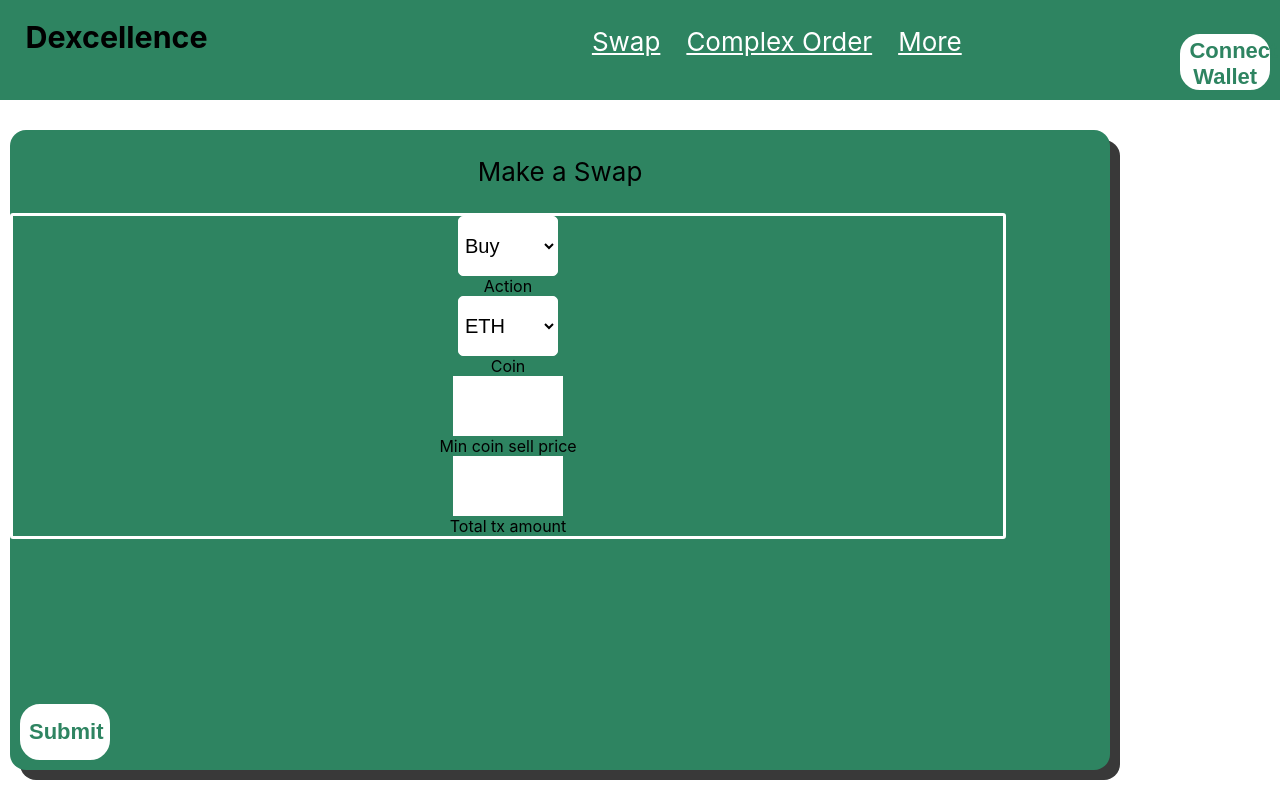
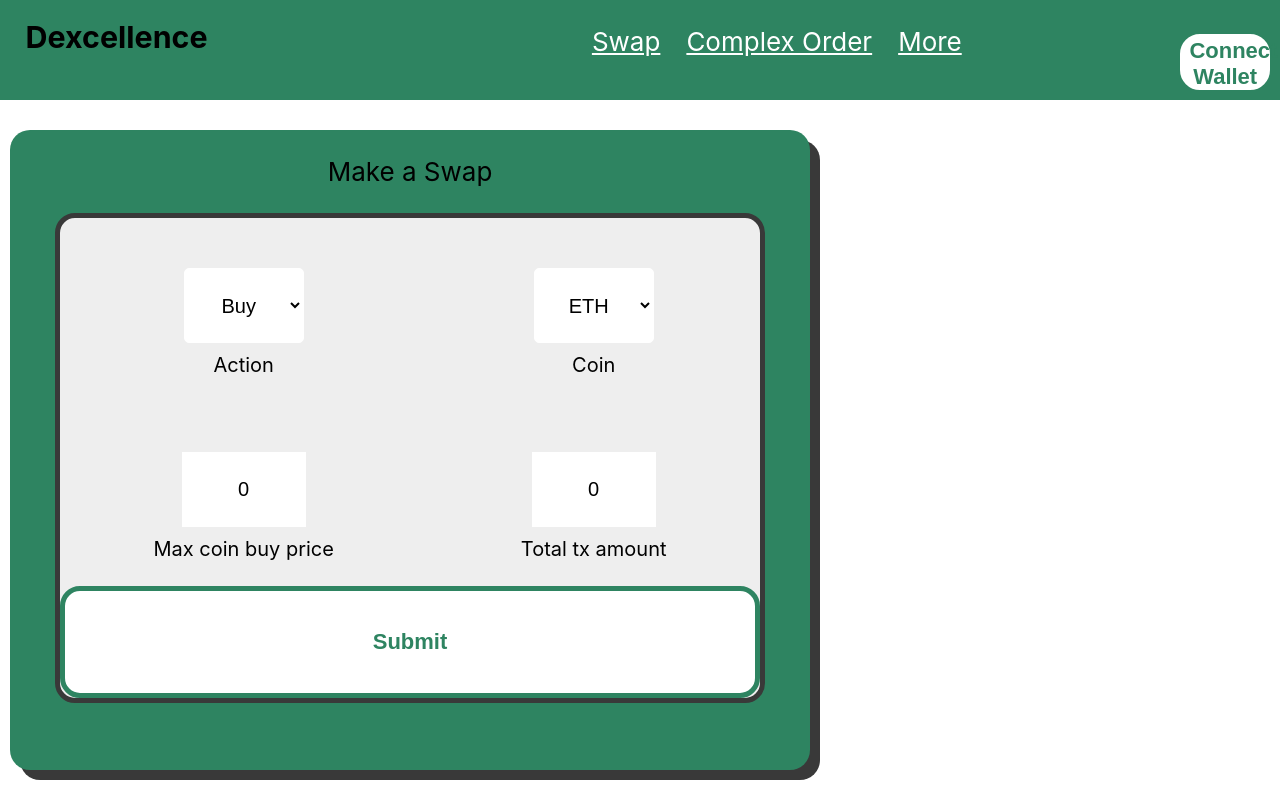
Before and after one commit to Keon6/Dexcellence, a React (Create React App) app in the folder frontend/: page / in a window 1280 px wide. Built offline with nearby package versions, Linux system fonts and the light colour scheme.

Commit message:
added swap page

```diff
--- a/frontend/src/App.css
+++ b/frontend/src/App.css
@@ -106,7 +106,7 @@
   width: 100px;
   color: var(--text-color);
   padding-left: 2px;
-  text-align: left;
+  text-align: center;
   border-radius: 5px;
   border: 1px solid white;
   font-size: 20px;
@@ -140,6 +140,7 @@
   margin: 0;
   width: 100px;
   font-size: 20px;
+  text-align: center;
 }
 .InputItem-text {
   margin: 0;
--- a/frontend/src/components/swap.css
+++ b/frontend/src/components/swap.css
@@ -1,12 +1,122 @@
 @import url(../App.css);
 
+.Swap-main-box {
+    background-color: var(--main-box-color);
+    min-height: 80vh;
+    width: 800px;
+    border-radius: 20px;
+    margin-top: 100px;
+    left: 10px;
+    position: absolute;
+    box-shadow: 10px 10px var(--main-box-shadow-color);
+  }
+
 .Swapbox {
-    position: relative;
-    margin: 0;
-    height: 90%;
-    width: 90%;
+    display: grid;
+    flex-wrap: wrap;
+    margin: auto;
+    height: 60vh;
+    width: 700px;
+    background-color: var(--actioncard-box-color);
+    font-size: 20px;
+    border-radius: 20px;
+    border: 5px solid var(--main-box-shadow-color);
+}
+  .CoinInput-placeholder {
+    color: var(--text-color);
+    text-align: center;
+    font-size: 20px;
+  }
+  .SwapAction {
+    grid-row: 1 / 2;
+    grid-column: 1 / 2;
+  }
+  .SwapCoin {
+    grid-row: 1 / 2;
+    grid-column: 2 / 3;
+  }
+  .SwapMmp {
+    grid-row: 2 / 3;
+    grid-column: 1 / 2;
+  }
+  .SwapTtxa {
+    grid-row: 2 / 3;
+    grid-column: 2 / 3;
+  }
+  .react-dropdown-select-content .react-dropdown-select-input {
+    text-align: center;
+    width: 100%;
+    color: white;
+    font-size: 20px;
+    height: 0;
+  }
+  .react-dropdown-select-type-single {
+    text-align: center;
+    width: 100%;
+  }
+  .react-dropdown-select-item {
     background-color: var(--main-box-color);
     font-size: 20px;
     border-radius: 3px;
     border: 3px solid var(--background-color);
-}
+  }
+
+  .SwapInputItem-flex {
+    display: flex;
+    flex-direction: column;
+    height: 100%;
+  }
+  .SwapInputItem-text {
+    margin: auto;
+    height: 80%;
+    width: 80%;
+    font-size: 20px;
+  }
+  .SwapPriceInput {
+    flex-grow: 2;
+    border: 0;
+    margin: auto;
+    margin-bottom: 10px;
+    margin-top: 50px;
+    height: 120%;
+    width: 120px;
+    font-size: 20px;
+    text-align: center;
+  }
+  .SwapInputItem-dropdown {
+    background-color: var(--background-color);
+    height: 120%;
+    width: 120px;
+    margin: auto;
+    margin-bottom: 10px;
+    margin-top: 50px;
+    flex-grow: 2;
+    color: var(--text-color);
+    padding-left: 2px;
+    text-align: center;
+    border-radius: 5px;
+    border: 1px solid white;
+    font-size: 20px;
+  }
+  .SwapSubmit {
+    grid-row: 3 / 4;
+    grid-column: 1 / 3;
+    color: var(--main-box-color);
+    font-size: 22px;
+    font-weight: bold;
+    border-radius: 20px;
+    border: 5px solid var(--main-box-color);
+    background-color: white;
+  }
+  .SwapSubmit:hover {
+    color: white;
+    background-color: var(--main-box-color);
+    border: 3px solid white;
+    border-color: white;
+  }
+  .SwapSubmit:active {
+    font-weight: bolder;
+    color: white;
+    background-color: var(--main-box-shadow-color);
+    border: 3px solid white;
+  }
--- a/frontend/src/components/swap.js
+++ b/frontend/src/components/swap.js
@@ -9,73 +9,56 @@ function Swap(props) {
     { value: 'sol', label: 'SOL' },
   ]
 
-  const [order, setOrder] = useState([
-    {
-      'index' : 0,
-      'action' : 'Buy',
-      'coin' : 'eth',
-      'mmp' : 0,
-      'ttxa' : 0,
-    }
-  ]);
-
-  const updateOrder = (field, value) => {
-    const newOrder = order;
-    newOrder[field] = value;
-    setOrder(newOrder);
-  }
+  const [action, setAction] = useState('Buy');
+  const [coin, setCoin] = useState('ETH');
+  const [mmp, setMmp] = useState(0);
+  const [ttxa, setTtxa] = useState(0);
 
   return (
-    <div className="App-main-box">
+    <div className="Swap-main-box">
         <p className="Actions">Make a Swap</p>
         <div className = "Swapbox">
-                <div className = "ActionCard-spacer"></div>
-                <div className = "ActionCard-spacer"></div>
                 {/*Input the action (buy/sell)*/}
-                <div className = "InputItem-flex">
+                <div className = "SwapInputItem-flex SwapAction">
                     <select
-                        value={order.action}
-                        onChange={e => updateOrder('action', e.target.value)}
-                        className = "InputItem-dropdown">
-                        <option value="Buy">Buy</option>
-                        <option value="Sell">Sell</option>
+                        value={action}
+                        onChange={e => setAction(e.target.value)}
+                        className = "SwapInputItem-dropdown">
+                        <option value='Buy'>Buy</option>
+                        <option value='Sell'>Sell</option>
                     </select>
-                    <p className = "InputItem-text">Action</p>
+                    <p className = "SwapInputItem-text">Action</p>
                 </div>
-                <div className = "ActionCard-spacer"></div>
                 {/*Input the coin*/}
-                <div className = "InputItem-flex">
+                <div className = "SwapInputItem-flex SwapCoin">
                     <select
-                    value = {order.coin}
+                    value = {coin}
                     placeholder = 'ETH'
                     color = 'white'
-                    onChange = {e => updateOrder('coin', e.target.value)}
-                    className = "InputItem-dropdown"
+                    onChange = {e => setCoin(e.target.value)}
+                    className = "SwapInputItem-dropdown"
                     >
                     <option value="ETH">ETH</option>
                     <option value="BTC">BTC</option>
                     <option value="SOL">SOL</option>
                     </select>
-                    <p className = "InputItem-text">Coin</p>
+                    <p className = "SwapInputItem-text">Coin</p>
                 </div>
-                <div className = "ActionCard-spacer"></div>
                 {/*Input the max/min price*/}
-                <div className = "InputItem-flex">
-                    <input className = "PriceInput" type="text" value={order.mmp}
-                    onChange={(e) => updateOrder('mmp', e.target.value)}></input>
-                    <p className = "InputItem-text">
-                    {order.action == 'Buy' ? 'Max coin buy price' : 'Min coin sell price'}
+                <div className = "SwapInputItem-flex SwapMmp">
+                    <input className = "SwapPriceInput" type="text" value={mmp}
+                    onChange={(e) => setMmp(e.target.value)}></input>
+                    <p className = "SwapInputItem-text">
+                    {action == 'Buy' ? 'Max coin buy price' : 'Min coin sell price' }
                     </p>
                 </div>
-                <div className = "ActionCard-spacer"></div>
-                <div className = "InputItem-flex">
-                    <input className = "PriceInput" type="text" value={order.ttxa}
-                    onChange={(e) => updateOrder('ttxa', e.target.value)}></input>
-                    <p className = "InputItem-text">Total tx amount</p>
+                <div className = "SwapInputItem-flex SwapTtxa">
+                    <input className = "SwapPriceInput" type="text" value={ttxa}
+                    onChange={(e) => setTtxa(e.target.value)}></input>
+                    <p className = "SwapInputItem-text">Total tx amount</p>
                 </div>
-                <div className = "ActionCard-spacer"></div>
+                <button className = "SwapSubmit" onClick={()=>console.log("Submit")}>Submit</button>
             </div>
-        <button className = "Submit" onClick={console.log("Submit")}>Submit</button>
     </div>
   );
 }
```
